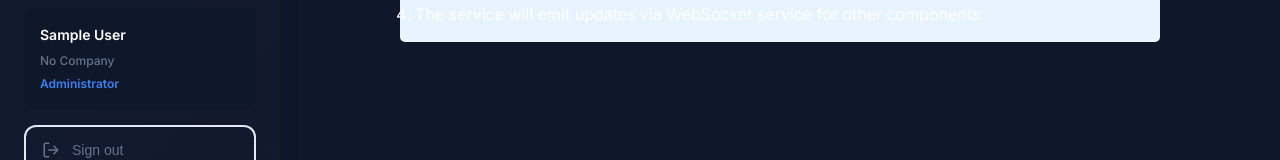
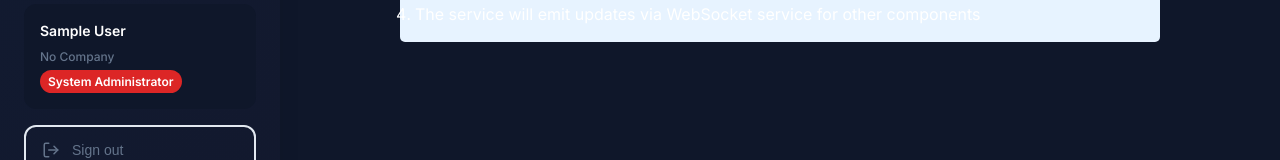
Before and after one commit to Poojamasne/Frontend_Auction, a React (Create React App) app: page /dashboard/timers-test in a window 1280 px wide. Shown: the part 601-761 px from the top of the page. Built offline with nearby package versions, Linux system fonts and the light colour scheme; no server answers; sample sign-in values are in the browser's storage; the HTML template or start-up script is replaced by a standard one.

Commit message:
Update Sidebar.tsx

```diff
--- a/src/components/Dashboard/Sidebar/Sidebar.tsx
+++ b/src/components/Dashboard/Sidebar/Sidebar.tsx
@@ -46,7 +46,9 @@ const Sidebar: React.FC<SidebarProps> = ({ isOpen, onClose }) => {
           <div className="ap-sidebar-logo-badge">
             <Gavel className="ap-sidebar-logo-icon" />
           </div>
-          <span className="ap-sidebar-brand-title" id="setsidebar">Quick Auction</span>
+          <span className="ap-sidebar-brand-title" id="setsidebar">
+            Quick Auction
+          </span>
         </div>
         {/* Close Button */}
         <button
@@ -59,28 +61,30 @@ const Sidebar: React.FC<SidebarProps> = ({ isOpen, onClose }) => {
             style={{ color: 'red', cursor: 'pointer' }}
           />
         </button>
-
       </div>
 
       {/* Navigation Menu */}
       <nav className="ap-sidebar-nav">
         {navigation.map((item) => {
           const Icon = item.icon;
-          const isActive = location.pathname === item.href ||
-            (item.href !== '/dashboard' && location.pathname.startsWith(item.href));
+          const isActive =
+            location.pathname === item.href ||
+            (item.href !== '/dashboard' &&
+              location.pathname.startsWith(item.href));
 
           return (
             <Link
               key={item.name}
               to={item.href}
-              className={`ap-sidebar-nav-link ${isActive ? 'ap-sidebar-nav-link-active' : ''}`}
+              className={`ap-sidebar-nav-link ${
+                isActive ? 'ap-sidebar-nav-link-active' : ''
+              }`}
               onClick={() => {
-                if (window.innerWidth < 1024) {  // only close on smaller screens
+                if (window.innerWidth < 1024) {
                   onClose();
                 }
               }}
             >
-
               <Icon className="ap-sidebar-nav-icon" />
               <span className="ap-sidebar-nav-text">{item.name}</span>
             </Link>
@@ -99,27 +103,29 @@ const Sidebar: React.FC<SidebarProps> = ({ isOpen, onClose }) => {
             {user?.companyName || 'No Company'}
           </div>
           <div className="ap-sidebar-user-phone">
-            {user?.phoneNumber}
-          </div>
-          {/* <div className="ap-sidebar-user-role">
-            {user?.role === 'admin' ? 'Administrator' :
-              user?.role === 'auctioneer' ? 'Auctioneer' :
-                user?.role === 'participant' ? 'Participant' : 'User'}
-          </div> */}
-
-          <div className="ap-sidebar-user-role">
-            {user?.role === 'admin' ? 'Administrator' :
-              user?.role === 'auctioneer' ? 'Auctioneer' :
-                user?.role === 'participant'  ? 'User' : "User"}
+            {user?.phoneNumber?.startsWith('+91')
+              ? user.phoneNumber.replace('+91', '+91\u00A0')
+              : user?.phoneNumber}
           </div>
 
+          {/* coloured role badge */}
+          <div className="ap-sidebar-user-role">
+            {user?.role === 'admin' ? (
+              <span className="ap-role-badge ap-role-admin">
+                System Administrator
+              </span>
+            ) : user?.role === 'auctioneer' ? (
+              <span className="ap-role-badge ap-role-auctioneer">
+                Auctioneer
+              </span>
+            ) : (
+              <span className="ap-role-badge ap-role-participant">User</span>
+            )}
+          </div>
         </div>
 
         {/* Logout Button */}
-        <button
-          onClick={handleLogout}
-          className="ap-sidebar-logout-btn"
-        >
+        <button onClick={handleLogout} className="ap-sidebar-logout-btn">
           <LogOut className="ap-sidebar-logout-icon" />
           <span className="ap-sidebar-logout-text">Sign out</span>
         </button>
```
